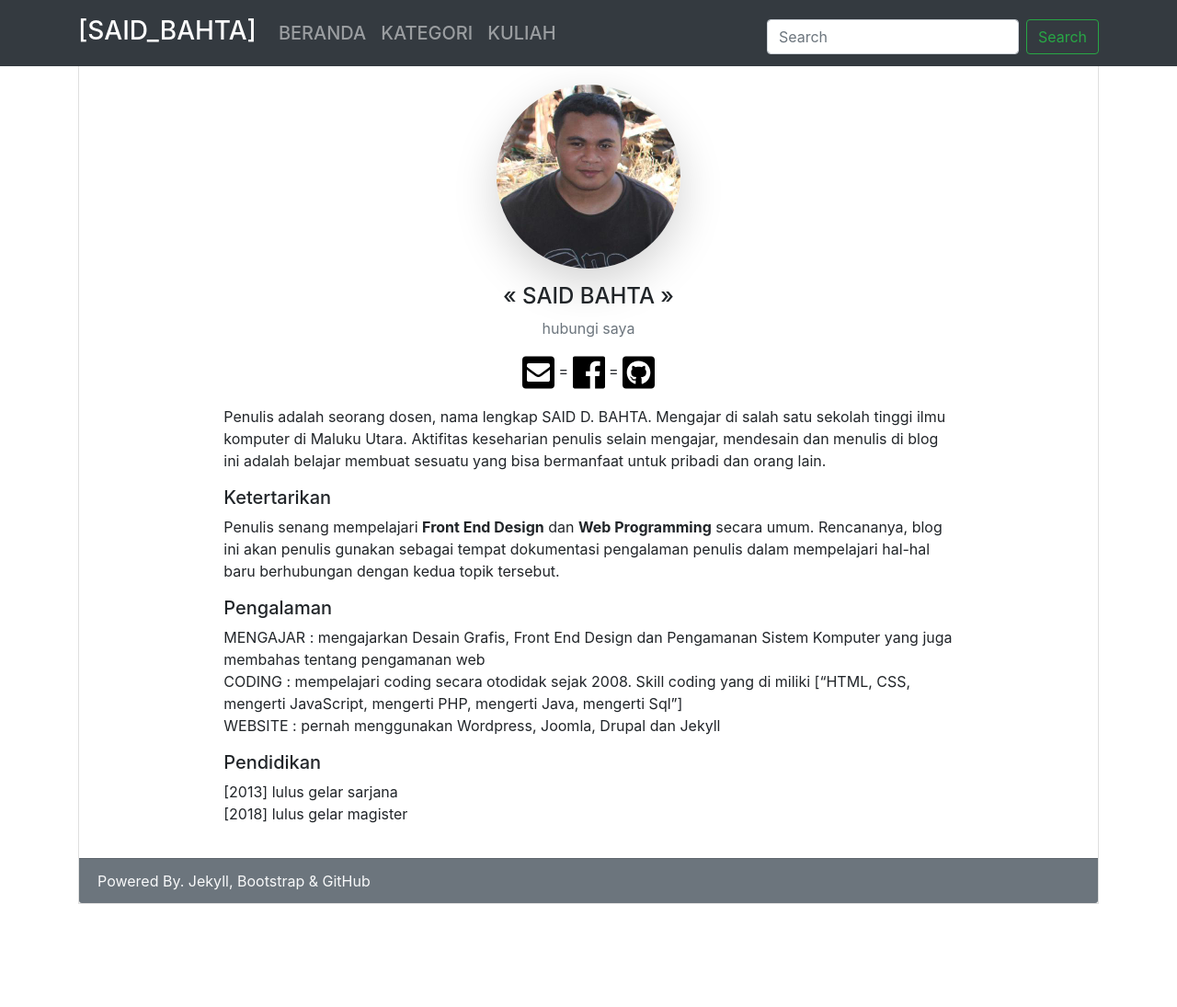
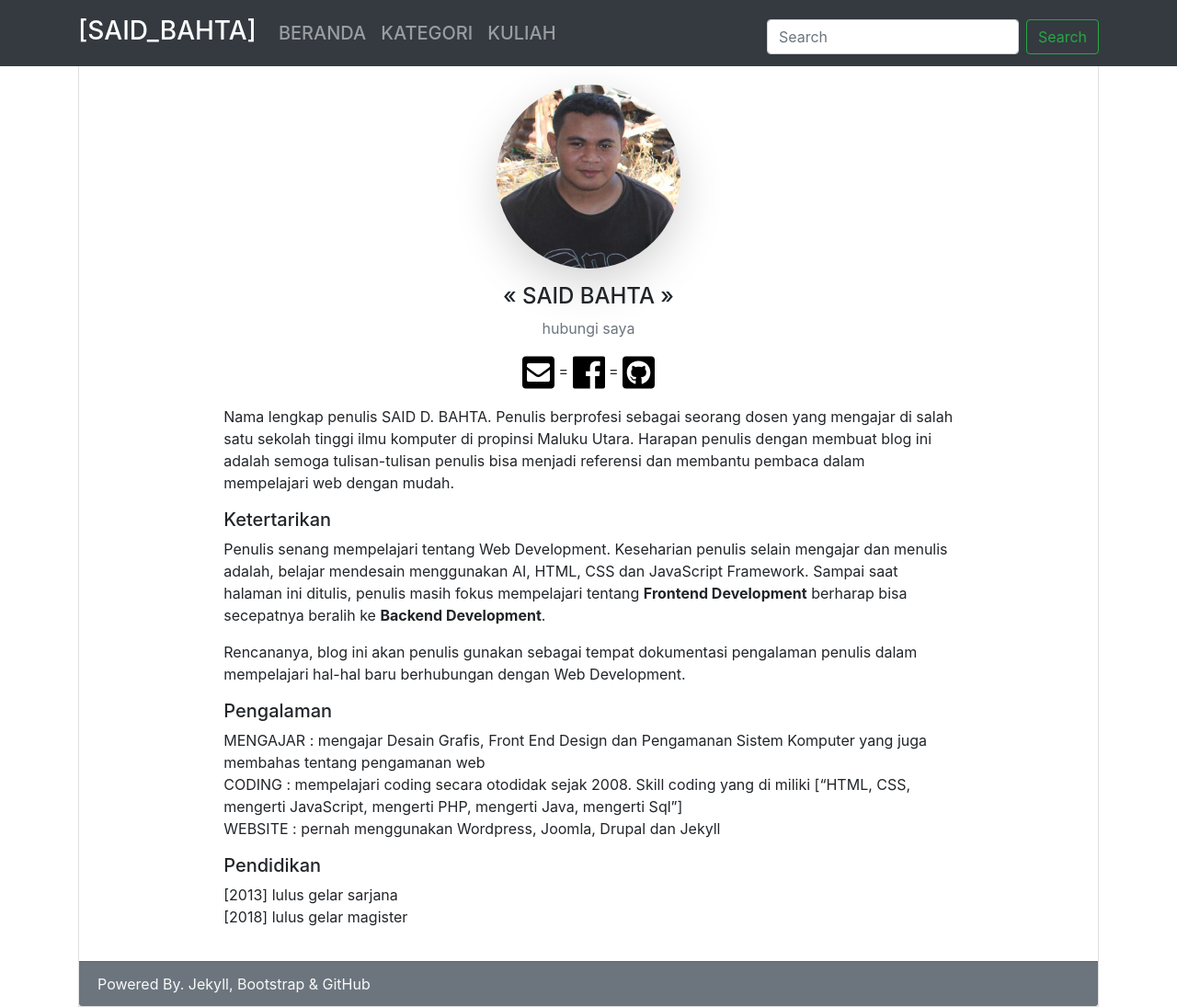
Before and after one commit to surtinaali/blog, a Jekyll site: the page built from about.markdown, in a window 1280 px wide and 1095 px high. Shown: the whole window at 92% size. Built offline with Jekyll 4.4.1, drawn with Linux system fonts in a browser that asks for light colours.

Commit message:
update tulisan

```diff
--- a/about.markdown
+++ b/about.markdown
@@ -19,13 +19,15 @@ hubungi saya
 {:.text-center}
 
 
-Penulis adalah seorang dosen, nama lengkap SAID D. BAHTA. Mengajar di salah satu sekolah tinggi ilmu komputer di Maluku Utara. Aktifitas keseharian penulis selain mengajar, mendesain dan menulis di blog ini adalah belajar membuat sesuatu yang bisa bermanfaat untuk pribadi dan orang lain.
+Nama lengkap penulis SAID D. BAHTA. Penulis berprofesi sebagai seorang dosen yang mengajar di salah satu sekolah tinggi ilmu komputer di propinsi Maluku Utara. Harapan penulis dengan membuat blog ini adalah semoga tulisan-tulisan penulis bisa menjadi referensi dan membantu pembaca dalam mempelajari web dengan mudah.
 
 ##### Ketertarikan
-Penulis senang mempelajari __Front End Design__ dan __Web Programming__ secara umum. Rencananya, blog ini akan penulis gunakan sebagai tempat dokumentasi pengalaman penulis dalam mempelajari hal-hal baru berhubungan dengan kedua topik tersebut.
+Penulis senang mempelajari tentang Web Development. Keseharian penulis selain mengajar dan menulis adalah, belajar mendesain menggunakan AI, HTML, CSS dan JavaScript Framework. Sampai saat halaman ini ditulis, penulis masih fokus mempelajari tentang __Frontend Development__ berharap bisa secepatnya beralih ke __Backend Development__.
+
+Rencananya, blog ini akan penulis gunakan sebagai tempat dokumentasi pengalaman penulis dalam mempelajari hal-hal baru berhubungan dengan Web Development.
 
 ##### Pengalaman
-MENGAJAR : mengajarkan Desain Grafis, Front End Design dan Pengamanan Sistem Komputer yang juga membahas tentang pengamanan web <br>
+MENGAJAR : mengajar Desain Grafis, Front End Design dan Pengamanan Sistem Komputer yang juga membahas tentang pengamanan web <br>
 CODING : mempelajari coding secara otodidak sejak 2008. Skill coding yang di miliki ["HTML, CSS, mengerti JavaScript, mengerti PHP, mengerti Java, mengerti Sql"]<br>
 WEBSITE : pernah menggunakan Wordpress, Joomla, Drupal dan Jekyll
 
```
